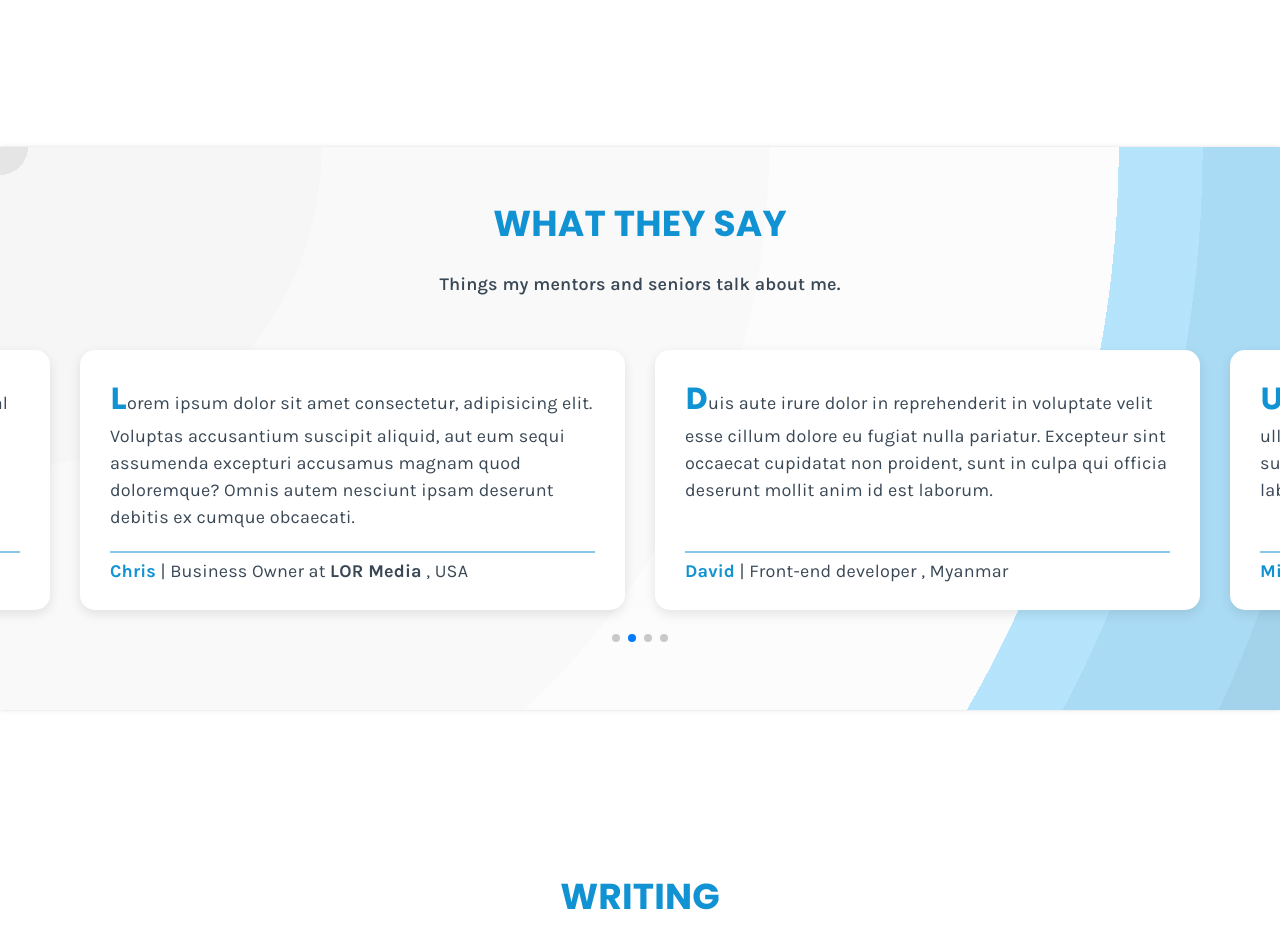
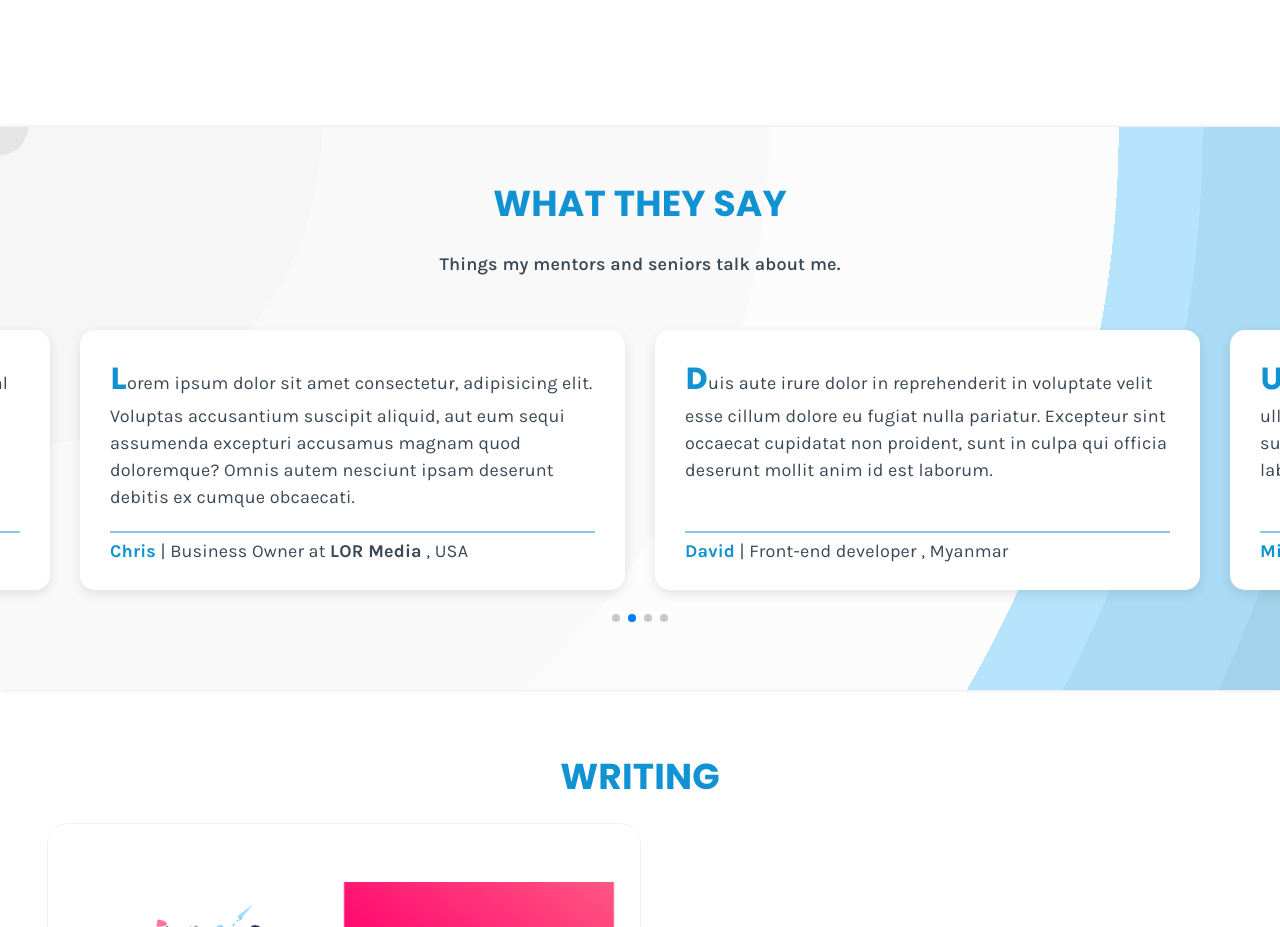
Before and after one commit to T-N9/tn-porfolio-frontend, a React (Create React App) app: page /about in a window 1280 px wide. Shown: the part 3240-4167 px from the top of the page. Built offline with nearby package versions, Linux system fonts and the light colour scheme.

Commit message:
[HOme] Layout checked

```diff
--- a/src/components/HomeContact/_HomeContact.scss
+++ b/src/components/HomeContact/_HomeContact.scss
@@ -1,5 +1,5 @@
 .contact_page_wrapper {
-  padding: 6rem 0;
+  padding: 3.75rem 0;
   .contact_page {
     display: flex;
     margin: 0 5rem;
@@ -64,7 +64,7 @@
           width: 60%;
         }
         @include m-breakpoint-down(small) {
-          width: 80%;
+          width: 100%;
         }
       }
 
--- a/src/components/HomeSkills/_HomeSkills.scss
+++ b/src/components/HomeSkills/_HomeSkills.scss
@@ -1,7 +1,6 @@
 .skill_page_wrapper {
+    padding: 3.75rem 0;
     .skill_page {
-        padding-bottom: 3rem;
-
         background-image: url(../../assets/skills-bg.webp);
         background-size: 75%;
         background-repeat: no-repeat;
--- a/src/components/Testimonials/_Testimonials.scss
+++ b/src/components/Testimonials/_Testimonials.scss
@@ -1,6 +1,5 @@
 .testimonials {
-  margin: 5rem 0;
-  margin-bottom: 10rem;
+  margin: 3.75rem 0;
 
   background-color: rgba($light-color, 0.2);
   box-shadow: rgba(0, 0, 0, 0.1) 0px 0px 5px 0px,
```
